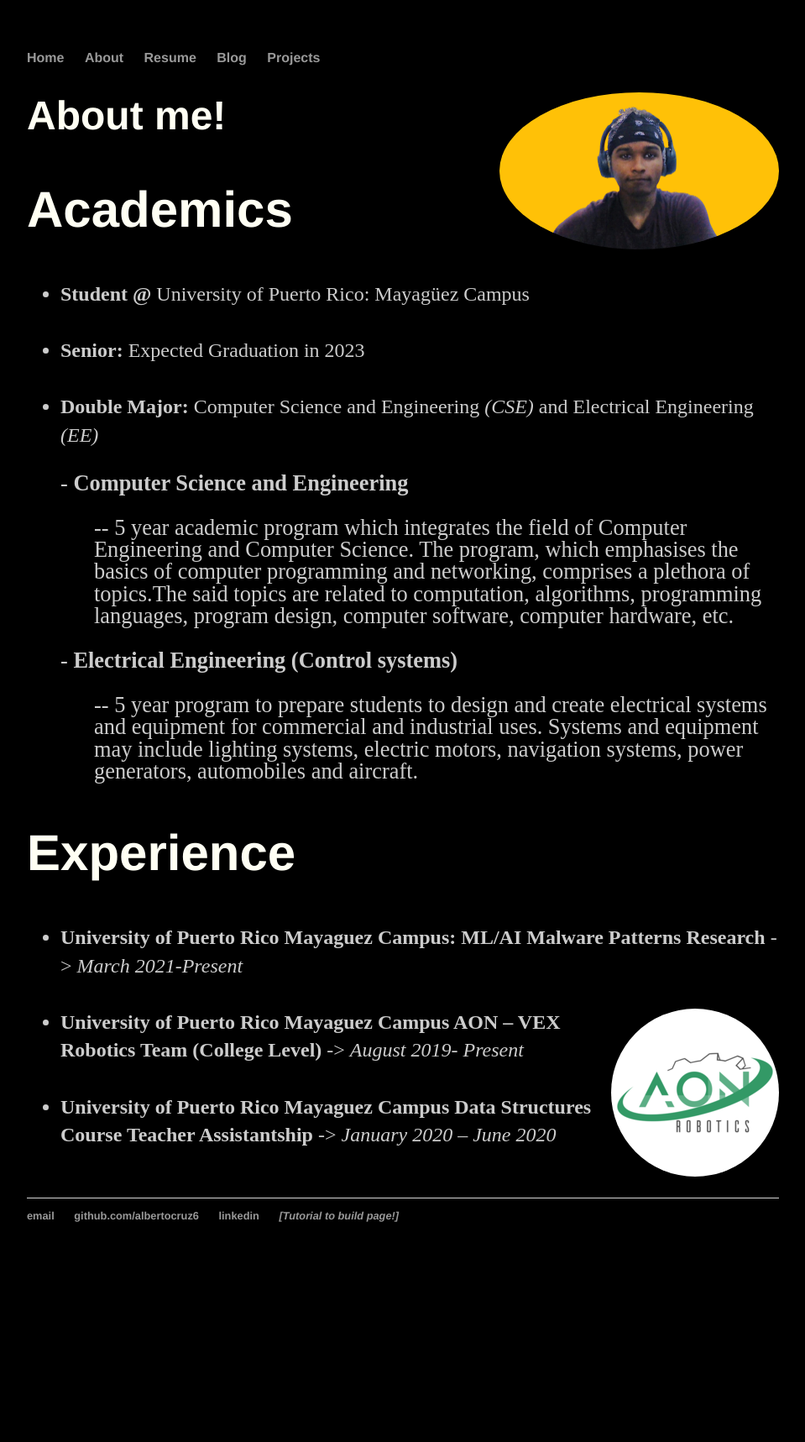
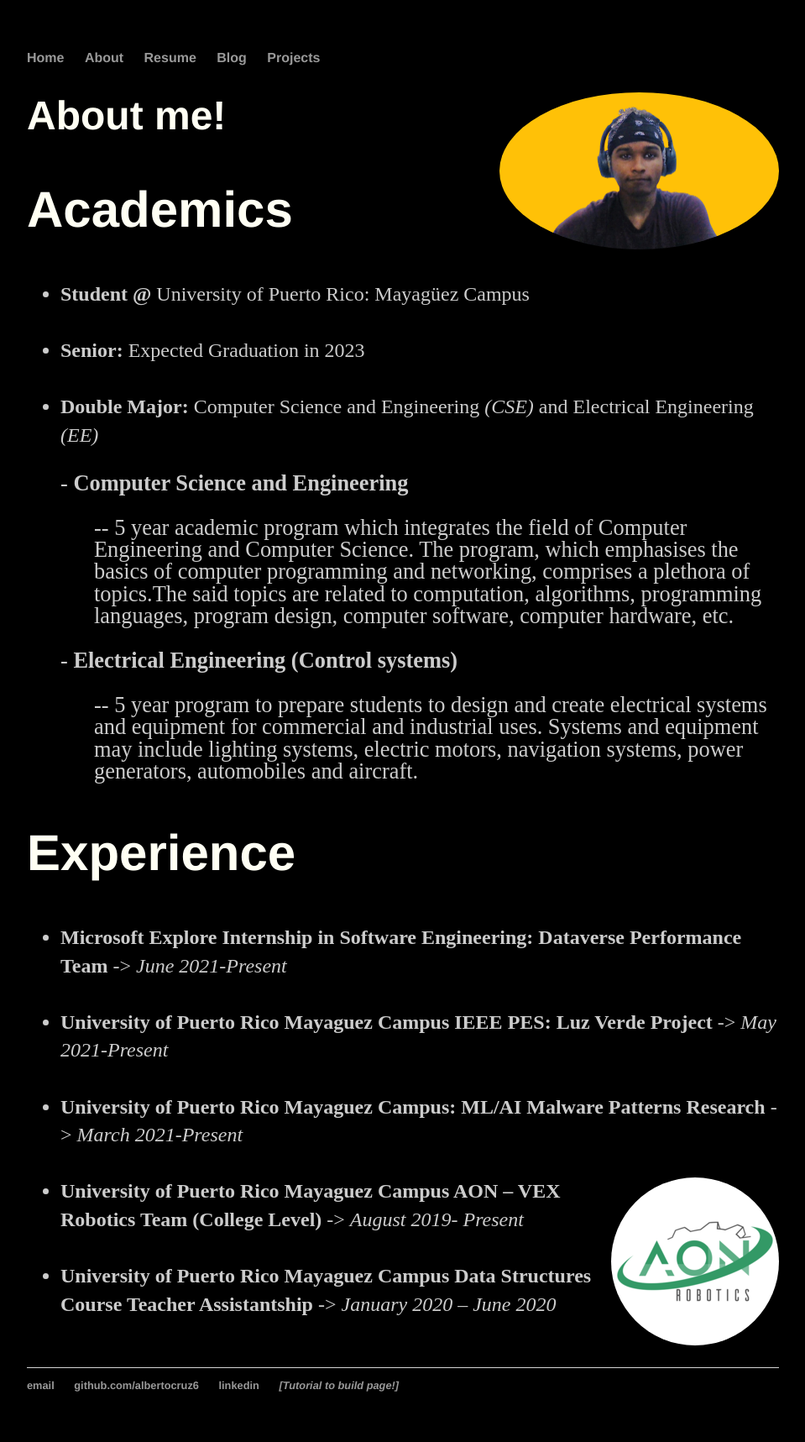
Before and after one commit to albertocruz6/albertocruz6.github.io, a Jekyll site: the page built from about/index.html, in a window 1280 px wide. Shown: the whole page at 84% size, without its empty margins (160-1119 px from the left). Built offline with Jekyll 4.4.1, drawn with Linux system fonts in a browser that asks for light colours; before the commit the page ends 1515 px from its top, so only the background shows below that.

Commit message:
Update index.html

```diff
--- a/about/index.html
+++ b/about/index.html
@@ -35,6 +35,10 @@
 </div>
 <div class="li_about">
 <ul>
+  <li><b>Microsoft Explore Internship in Software Engineering: Dataverse Performance Team</b> -> <i>June 2021-Present</i></li>
+  <br>
+  <li><b>University of Puerto Rico Mayaguez Campus IEEE PES: Luz Verde Project</b> -> <i>May 2021-Present</i></li>
+  <br>
   <li><b>University of Puerto Rico Mayaguez Campus: ML/AI Malware Patterns Research</b> -> <i>March 2021-Present</i></li>
   <br>
   <img class="circular--square--logo" src="../res/aon_logo.png" alt="aon_logo" style="float: right">
```
